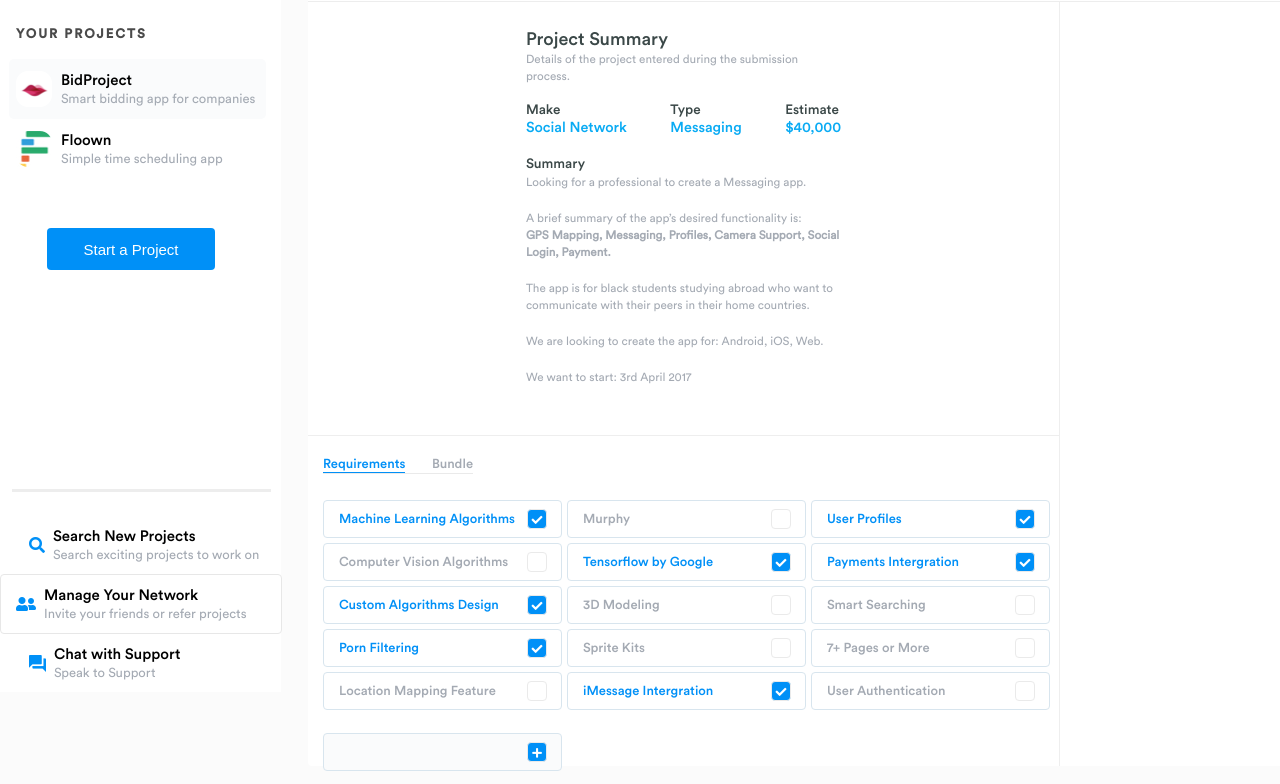
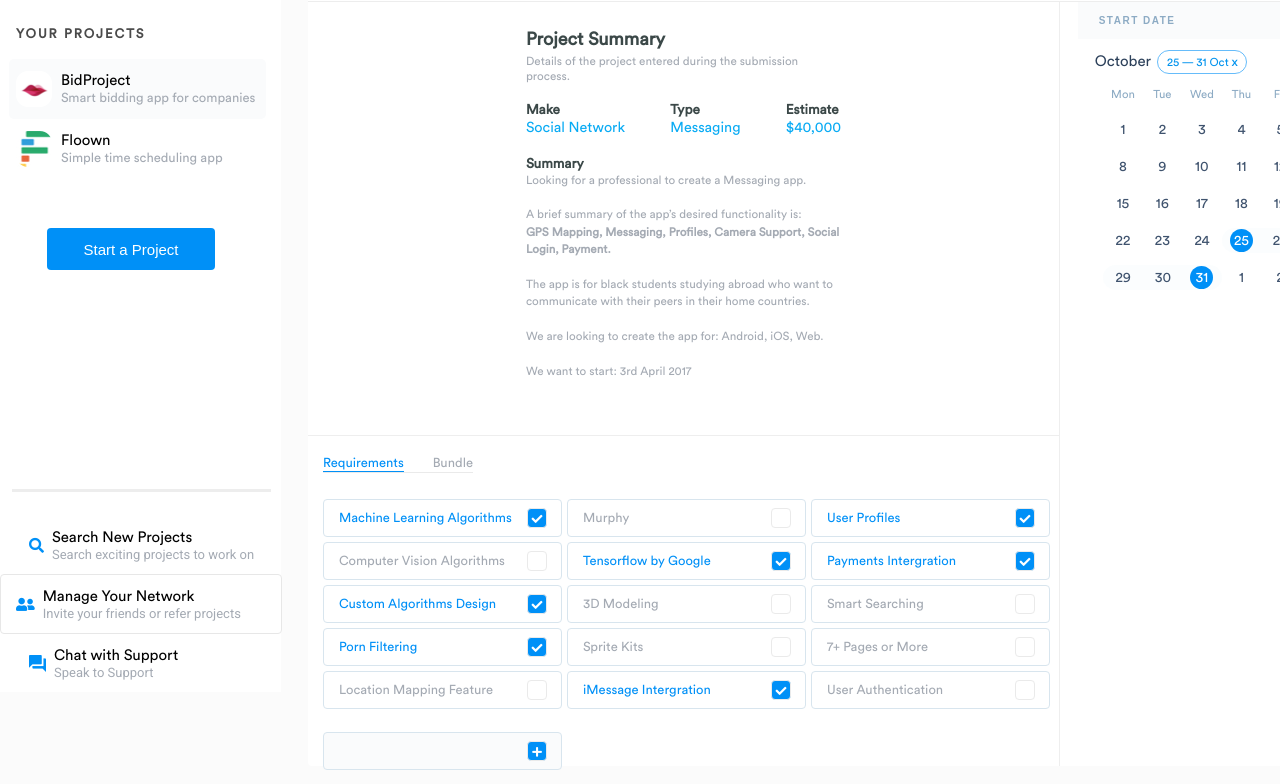
Before and after one commit to Tonerolima/BidProject, a plain HTML site: page index.html in a window 1280 px wide. Shown: the part 108-892 px from the top of the page. Drawn offline with Linux system fonts and the light colour scheme.

Commit message:
design calendar and adjust fonts for a consistent layout

```diff
--- a/index.html
+++ b/index.html
@@ -26,7 +26,7 @@
           name="search"
           id=""
           placeholder="Search projects, users, questions"
-          class="fs-sm ff-cb lighter"
+          class="fs-sm  lighter"
         />
       </form>
       <h3 class="projects-title">Your projects</h3>
@@ -35,14 +35,14 @@
           <img src="./icons/36-px.png" alt="Red Lips" />
           <div class="project-text">
             <h4 class="normal fs-nm">BidProject</h4>
-            <p class="fs-md light ff-cb">Smart bidding app for companies</p>
+            <p class="fs-md light ">Smart bidding app for companies</p>
           </div>
         </div>
         <div class="project d-f align-items-c">
           <img src="./icons/36-px.jpg" alt="Red Lips" />
           <div class="project-text">
             <h4 class="normal fs-nm">Floown</h4>
-            <p class="fs-md light ff-cb">Simple time scheduling app</p>
+            <p class="fs-md light ">Simple time scheduling app</p>
           </div>
         </div>
       </div>
@@ -53,14 +53,14 @@
           <i class="fas fa-search blue"></i>
           <div class="link-text">
             <h4 class="normal fs-nm">Search New Projects</h4>
-            <p class="fs-md light ff-cb">Search exciting projects to work on</p>
+            <p class="fs-md light ff-roboto">Search exciting projects to work on</p>
           </div>
         </div>
         <div class="nav-item d-f align-items-c rounded active">
           <i class="fas fa-user-friends blue"></i>
           <div class="link-text">
             <h4 class="normal fs-nm">Manage Your Network</h4>
-            <p class="fs-md light ff-cb">
+            <p class="fs-md light ff-roboto">
               Invite your friends or refer projects
             </p>
           </div>
@@ -69,7 +69,7 @@
           <img src="./icons/messages.png" alt="Chat icon" />
           <div class="link-text">
             <h4 class="normal fs-nm">Chat with Support</h4>
-            <p class="fs-md light ff-cb">Speak to Support</p>
+            <p class="fs-md light ff-roboto">Speak to Support</p>
           </div>
         </div>
       </div>
@@ -78,7 +78,7 @@
       <div class="project-view">
         <div class="project-header d-f justify-content-b align-items-c">
           <h1 class="normal project-title">
-            <i class="fas fa-chevron-left"></i>BidProject
+            <i class="fas fa-chevron-left"></i><span class="bold">BidProject</span>
           </h1>
           <div class="cost d-f flex-c align-items-c">
             <div class="amount">
@@ -90,52 +90,52 @@
             </div>
           </div>
         </div>
-        <div class="project-body">
+        <div class="project-body d-f">
           <div class="main-area">
             <div class="project-summary-area d-f justify-content-c">
               <div class="project-summary">
-                <h3 class="normal fs-lg">Project Summary</h3>
-                <p class="light ff-cb">
+                <h3 class="bold fs-lg">Project Summary</h3>
+                <p class="light ">
                   Details of the project entered during the submission process.
                 </p>
                 <div class="categories d-f justify-content-b">
                   <div class="category">
-                    <h5>Make</h5>
+                    <h5 class="bold">Make</h5>
                     <h4>Social Network</h4>
                   </div>
                   <div class="category">
-                    <h5>Type</h5>
+                    <h5 class="bold">Type</h5>
                     <h4>Messaging</h4>
                   </div>
                   <div class="category">
-                    <h5>Estimate</h5>
+                    <h5 class="bold">Estimate</h5>
                     <h4>$40,000</h4>
                   </div>
                 </div>
                 <div class="summary">
-                  <h5>Summary</h5>
-                  <p class="light ff-cb">
+                  <h5 class="bold">Summary</h5>
+                  <p class="light ">
                     Looking for a professional to create a Messaging app.
                   </p>
                   <br />
-                  <p class="light ff-cb">
+                  <p class="light ">
                     A brief summary of the app’s desired functionality is:
-                    <p class="bold light ff-cb"
+                    <p class="bold light "
                       >GPS Mapping, Messaging, Profiles, Camera Support, Social
                       Login, Payment.</p
                     >
                   </p>
                   <br />
-                  <p class="light ff-cb">
+                  <p class="light ">
                     The app is for black students studying abroad who want to
                     communicate with their peers in their home countries.
                   </p>
                   <br />
-                  <p class="light ff-cb">
+                  <p class="light ">
                     We are looking to create the app for: Android, iOS, Web.
                   </p>
                   <br />
-                  <p class="light ff-cb">We want to start: 3rd April 2017</p>
+                  <p class="light ">We want to start: 3rd April 2017</p>
                   <br />
                 </div>
               </div>
@@ -245,6 +245,74 @@
                 </div>
             </div>
           </div>
+          <div class="right-area d-f flex-c align-items-c">
+            <div class="calendar-segment w-100">
+              <div class="dropdown-selector">
+                <select name="" id="" class=" bold">
+                  <option value="start">START DATE</option>
+                </select>
+                <i class="fas fa-chevron-down"></i>
+              </div>
+              <div class="calendar-heading  d-f justify-content-b align-items-c">
+                <span class="month">October</span>
+                <div class="date-range bd-blue d-f align-items-c blue">
+                  25 &mdash; 31 Oct <span class="fs-md">x</span>
+                </div>
+              </div>
+              <div>
+                <table class="calendar">
+                  <thead class="days">
+                    <tr>
+                      <th class="day normal">Mon</th>
+                      <th class="day normal">Tue</th>
+                      <th class="day normal">Wed</th>
+                      <th class="day normal">Thu</th>
+                      <th class="day normal">Fri</th>
+                      <th class="day normal">Sat</th>
+                      <th class="day normal">Sun</th>
+                    </tr>
+                  </thead>
+                  <tbody class="dates">
+                    <tr><td class="date"><div>1</div></td>
+                      <td class="date"><div>2</div></td>
+                      <td class="date"><div>3</div></td>
+                      <td class="date"><div>4</div></td>
+                      <td class="date"><div>5</div></td>
+                      <td class="date"><div>6</div></td>
+                      <td class="date"><div>7</div></td></tr>
+                    <tr><td class="date"><div>8</div></td>
+                      <td class="date"><div>9</div></td>
+                      <td class="date"><div>10</div></td>
+                      <td class="date"><div>11</div></td>
+                      <td class="date"><div>12</div></td>
+                      <td class="date"><div>13</div></td>
+                      <td class="date"><div>14</div></td></tr>
+                    <tr><td class="date"><div>15</div></td>
+                      <td class="date"><div>16</div></td>
+                      <td class="date"><div>17</div></td>
+                      <td class="date"><div>18</div></td>
+                      <td class="date"><div>19</div></td>
+                      <td class="date"><div>20</div></td>
+                      <td class="date"><div>21</div></td></tr>
+                    <tr><td class="date"><div>22</div></td>
+                      <td class="date"><div>23</div></td>
+                      <td class="date"><div>24</div></td>
+                      <td class="date start highlighted"><div class="white bg-blue circle">25</div></td>
+                      <td class="date highlighted"><div>26</div></td>
+                      <td class="date highlighted"><div>27</div></td>
+                      <td class="date end highlighted"><div>28</div></td></tr>
+                    <tr><td class="date start highlighted"><div>29</div></td>
+                      <td class="date highlighted"><div>30</div></td>
+                      <td class="date end highlighted"><div class="white bg-blue circle">31</div></td>
+                      <td class="date"><div>1</div></td>
+                      <td class="date"><div>2</div></td>
+                      <td class="date"><div>3</div></td>
+                      <td class="date"><div>4</div></td></tr>
+                  </tbody>
+                </table>
+              </div>
+            </div>
+          </div>
         </div>
       </div>
     </main>
--- a/styles/css/colors.css
+++ b/styles/css/colors.css
@@ -1,5 +1,9 @@
 .blue {
   color: #0090f7;
+}
+
+.bd-blue {
+  border: 0.9px solid #0090f799;
 }
 
 .bg-blue {
@@ -29,3 +33,7 @@
 .white {
   color: #ffffff;
 }
+
+.highlighted {
+  background-color: #d8e5ee1a;
+}
--- a/styles/css/main.css
+++ b/styles/css/main.css
@@ -12,7 +12,8 @@ h5,
 h6,
 button,
 hr,
-input {
+input,
+select {
   margin: 0;
   border: none;
   outline: none;
@@ -41,7 +42,8 @@ input {
 }
 
 html {
-  font-family: "Circular Std Medium";
+  font-family: "Circular Std Book";
+  font-size: 15px;
 }
 
 body {
@@ -63,6 +65,7 @@ body {
 
 .greeting {
   margin: 0 6px 23px 32px;
+  color: #363c44;
 }
 
 .greeting > .fas {
@@ -83,6 +86,10 @@ body {
   height: 100%;
   width: 164px;
   margin-left: 10px;
+}
+
+.search > input::placeholder {
+  color: #c7c7cd;
 }
 
 .search > i {
@@ -156,6 +163,7 @@ main {
   min-height: 90vh;
   margin-top: 45px;
   margin-left: 308px;
+  margin-right: 36px;
 }
 
 .project-header {
@@ -167,6 +175,7 @@ main {
 
 .project-title {
   color: #363c44;
+  font-size: 22px;
 }
 
 .project-title > i {
@@ -213,6 +222,10 @@ main {
   width: 315.2px;
 }
 
+.project-summary h3 {
+  margin-bottom: 4px;
+}
+
 .project-summary h3,
 h5 {
   color: #3b4848;
@@ -225,6 +238,10 @@ h5 {
 .project-summary h4 {
   font-size: 14.4px;
   color: #09abf4;
+}
+
+.project-summary p:first-of-type {
+  line-height: 1.31;
 }
 
 .project-summary p {
@@ -286,3 +303,98 @@ h5 {
   height: 18px;
   border: 1px solid #eaeaea;
 }
+
+.project-body .right-area {
+  flex-grow: 1;
+  overflow: hidden;
+}
+
+.right-area .dropdown-selector {
+  position: relative;
+  width: 307px;
+  height: 36.9px;
+  background-color: #fafbfc;
+  overflow: hidden;
+  padding-left: 16.7px;
+  margin-left: 18px;
+  box-sizing: border-box;
+}
+
+.right-area .dropdown-selector select {
+  width: 100%;
+  height: 100%;
+  font-size: 10px;
+  letter-spacing: 1.5px;
+  color: #8dabc4;
+  background-color: transparent;
+}
+
+.right-area .dropdown-selector i {
+  position: absolute;
+  top: 12px;
+  right: 0;
+  color: #a8c6df;
+  font-size: 13px;
+  background-color: #fafbfc;
+  padding-right: 17.6px;
+}
+
+.calendar-heading {
+  width: 152.2px;
+  margin-left: 34.7px;
+  margin-top: 11.3px;
+}
+
+.calendar-heading .date-range {
+  font-size: 11.4px;
+  padding-left: 8.8px;
+  padding-right: 7.9px;
+  height: 22px;
+  border-radius: 88px;
+  color: #0093ee;
+}
+
+.calendar-heading .date-range span {
+  margin-left: 2.9px;
+}
+
+.calendar-heading .month {
+  color: #2c405a;
+}
+
+.calendar {
+  width: 274.4px;
+  margin-left: 43px;
+  border-spacing: 0 12px;
+}
+
+.calendar .days {
+  font-size: 11.4px;
+  line-height: 1.46;
+  color: #8dabc4;
+}
+
+.calendar .dates {
+  font-size: 14px;
+  color: #3f536e;
+  flex-wrap: wrap;
+}
+
+.calendar .date {
+  text-align: center;
+}
+
+.calendar .date.start {
+  border-radius: 88px 0 0 88px;
+}
+
+.calendar .date.end {
+  border-radius: 0 88px 88px 0;
+}
+
+.calendar .date div {
+  width: 15px;
+  height: 15px;
+  padding: 4px;
+  margin: 0 auto;
+}
--- a/styles/css/utilities.css
+++ b/styles/css/utilities.css
@@ -24,6 +24,10 @@
 
 .rounded {
   border-radius: 4px;
+}
+
+.circle {
+  border-radius: 50%;
 }
 
 .d-f {
@@ -58,10 +62,14 @@
   flex-direction: column;
 }
 
-.ff-cb {
-  font-family: "Circular Book";
+.ff-roboto {
+  font-family: "Roboto";
 }
 
 .m-0 {
   margin: 0;
 }
+
+.w-100 {
+  width: 100%;
+}
--- a/styles/fonts/fonts.css
+++ b/styles/fonts/fonts.css
@@ -1,4 +1,5 @@
 /* #### Generated By: http://www.cufonfonts.com #### */
+@import url("https://fonts.googleapis.com/css?family=Roboto");
 
 @font-face {
   font-family: "Circular Std Book";
```
